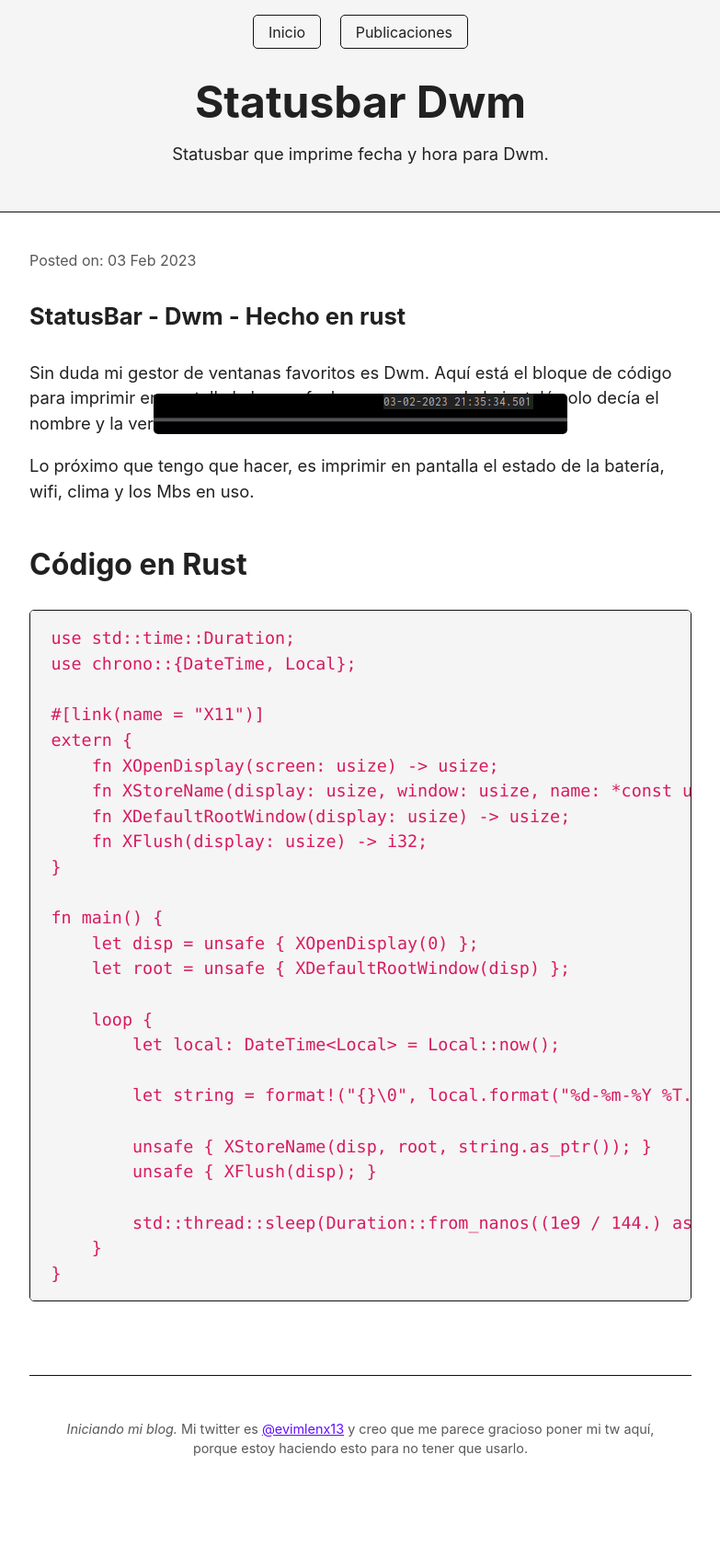
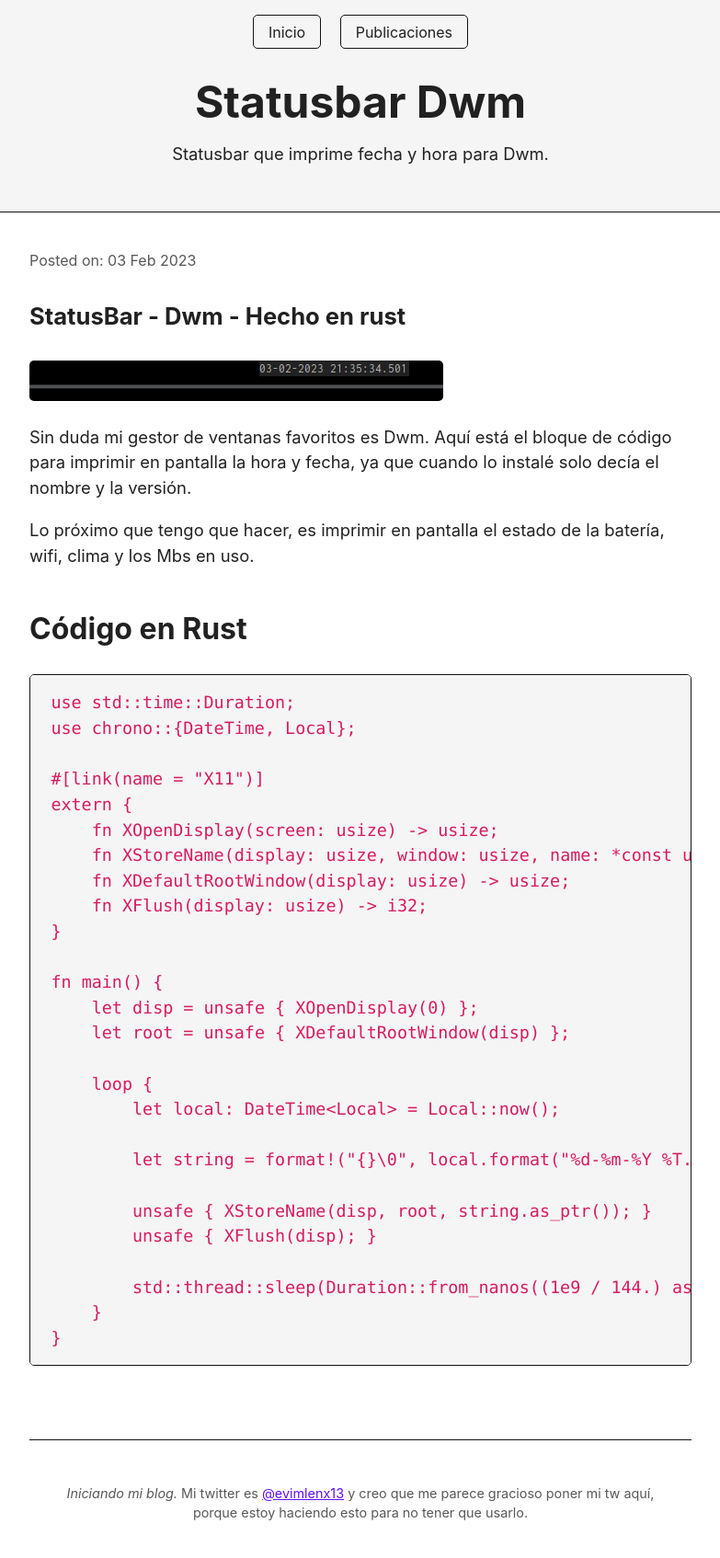
Before and after one commit to evilenx/BlogPersonal, a Jekyll site: the page built from _posts/2023/2023-02-03-Statusbar-Dwm-post.md, in a window 1280 px wide. Shown: the whole page at 92% size, without its empty margins (248-1031 px from the left). Built offline with Jekyll 4.4.1, drawn with Linux system fonts in a browser that asks for light colours; before the commit the page ends 1624 px from its top, so only the background shows below that.

Commit message:
rompiendo02

```diff
--- a/assets/simple.css
+++ b/assets/simple.css
@@ -527,12 +527,6 @@ video {
   max-width: 100%;
   height: auto;
   border-radius: 5px;
-  margin: 0;
-  position: absolute;
-  top: 50%;
-  left: 50%;
-  -ms-transform: translate(-50%, -50%);
-  transform: translate(-50%, -50%);
 }
 
 figure {
```
